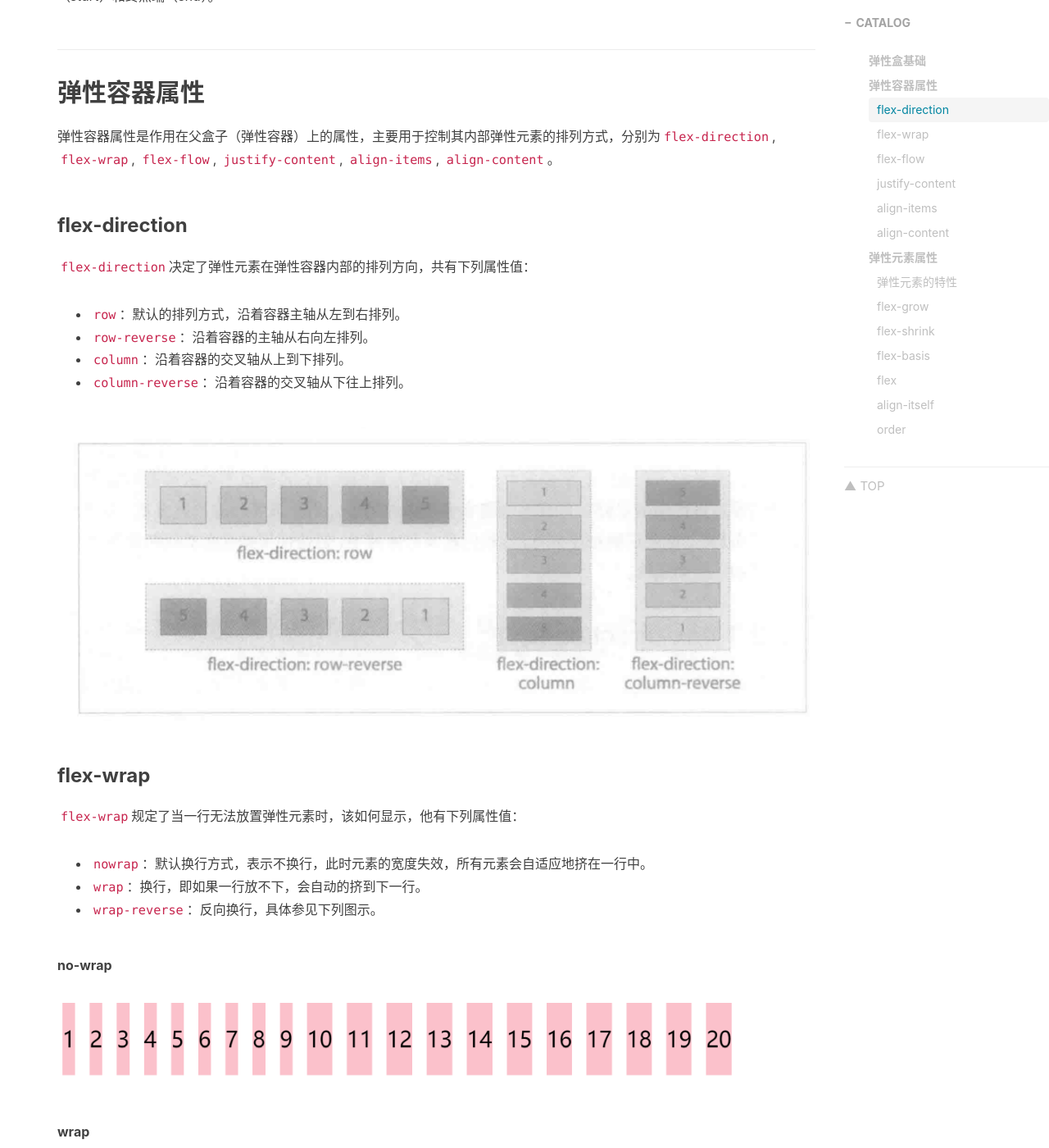
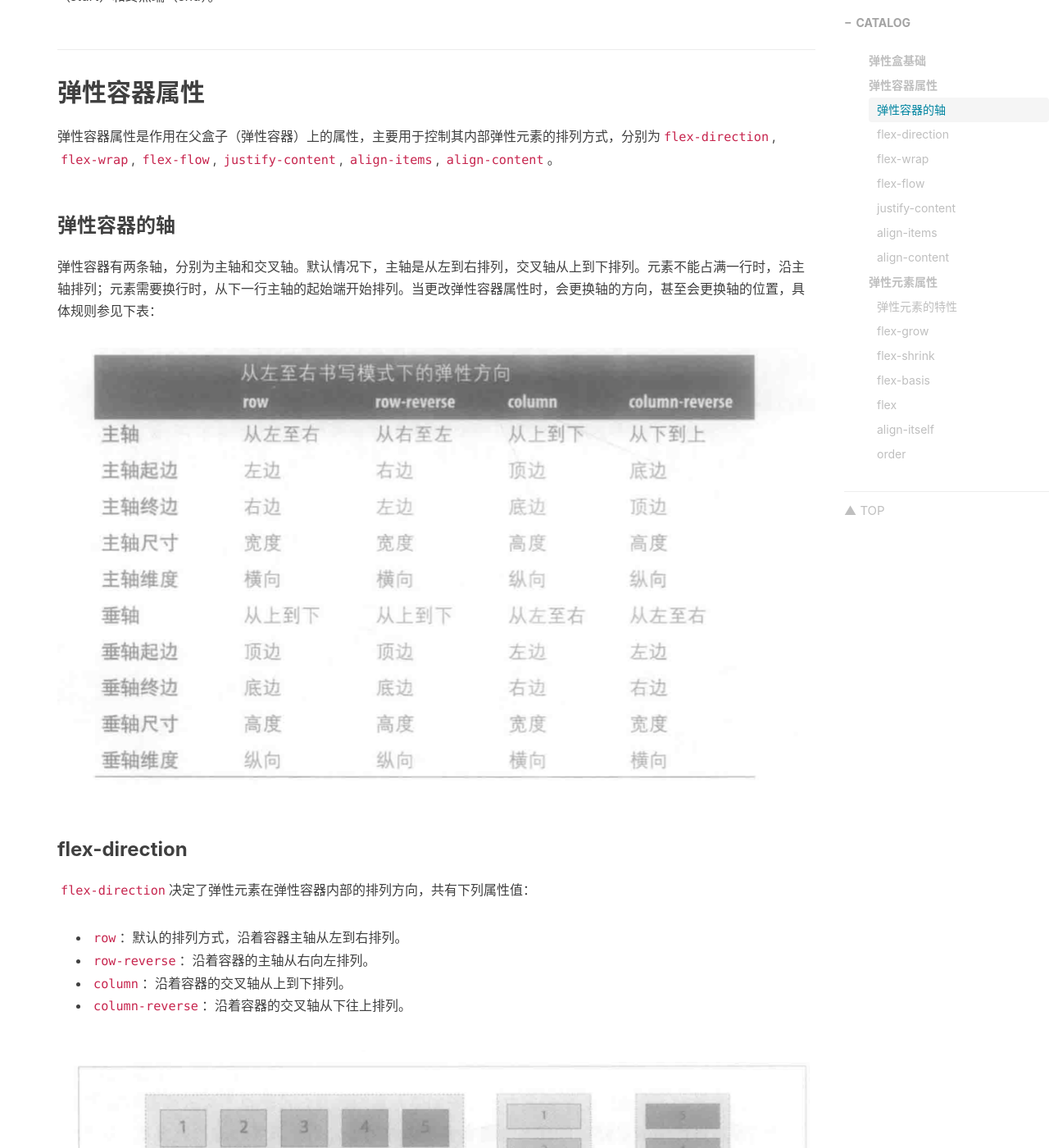
Before and after one commit to eliochiu/eliochiu.github.io, a Jekyll site: the page built from _posts/frontend/css/2022-10-23-frontend-css-layout-06.md, in a window 1280 px wide and 1400 px high, scrolled down 736 px. Shown: the whole window at 82% size. Built offline with Jekyll 4.4.1, drawn with Linux system fonts in a browser that asks for light colours; nearby versions of some CDN libraries; comment, search, counter and statistics services are not loaded; some of the changed text lies outside the part shown.

Commit message:
add css-flex

```diff
--- a/_posts/frontend/css/2022-10-23-frontend-css-layout-06.md
+++ b/_posts/frontend/css/2022-10-23-frontend-css-layout-06.md
@@ -16,7 +16,7 @@ katex: true
 <!-- ![](/img/in-post/post-frontend-css/position-relative1.png#pic_center) -->
 
 ## 弹性盒基础
-弹性盒布局（*Flexible box*）是一种强大的布局方式，我们通过弹性盒设置空间的分布方式、元素之间的排列顺序，可以轻易地实现元素的横向、纵向、折行布局。
+弹性盒布局（*flexible box*）是一种强大的布局方式，我们通过弹性盒设置空间的分布方式、元素之间的排列顺序，可以轻易地实现元素的横向、纵向、折行布局。
 
 弹性盒依赖父子关系。在元素上声明`display: flex`或`display: inline-flex`可以使该元素变成弹性容器（*flexible container*），弹性容器中的元素称为弹性元素（*flexible item*）。
 
@@ -24,6 +24,11 @@ katex: true
 
 ## 弹性容器属性
 弹性容器属性是作用在父盒子（弹性容器）上的属性，主要用于控制其内部弹性元素的排列方式，分别为`flex-direction`, `flex-wrap`, `flex-flow`, `justify-content`, `align-items`, `align-content`。
+
+### 弹性容器的轴
+弹性容器有两条轴，分别为主轴和交叉轴。默认情况下，主轴是从左到右排列，交叉轴从上到下排列。元素不能占满一行时，沿主轴排列；元素需要换行时，从下一行主轴的起始端开始排列。当更改弹性容器属性时，会更换轴的方向，甚至会更换轴的位置，具体规则参见下表：
+
+![](/img/in-post/post-frontend-css/flex-axis.png#pic_center)
 
 ### flex-direction
 `flex-direction`决定了弹性元素在弹性容器内部的排列方向，共有下列属性值：
@@ -37,8 +42,8 @@ katex: true
 ### flex-wrap
 `flex-wrap`规定了当一行无法放置弹性元素时，该如何显示，他有下列属性值：
 - `nowrap`：默认换行方式，表示不换行，此时元素的宽度失效，所有元素会自适应地挤在一行中。
-- `wrap`：换行，即如果一行放不下，会自动的挤到下一行。
-- `wrap-reverse`：反向换行，具体参见下列图示。
+- `wrap`：换行，即如果一行放不下，会自动的挤到第一行的下面。
+- `wrap-reverse`：反向换行，换行的内容位于di一行的上面。具体参见下列图示。
 
 **no-wrap**
 <img src='/img/in-post/post-frontend-css/flex-wrap1.png'>
@@ -80,19 +85,18 @@ katex: true
 **space-evenly**
 <img src='/img/in-post/post-frontend-css/flex-justify6.png' width="50%">
 
-
 ### align-items
 `align-items`属性用于规定元素在交叉轴上的排列方式，他有如下属性值：
 - `flex-start`：默认的对齐方式。在交叉轴上顶部对齐。
 - `center`：在交叉轴上居中对齐。
 - `flex-end`：在交叉轴上底部对齐。
-- `baseline`：在交叉轴上按文字基线对齐。
+- `baseline`：在交叉轴上按第一行元素的文字基线对齐。
 - `stretch`：在交叉轴上拉伸对齐。
 
 <img src='/img/in-post/post-frontend-css/flex-align.png'>
 
 ### align-content
-`align-content`属性指定垂直轴上的额外空间如何分配到弹性元素行之间和周围。
+`align-content`属性指定垂直轴上的额外空间如何分配到弹性元素行之间和周围，适用于分多行显示的弹性容器。
 
 `align-content`和`align-items`虽然都是有关垂直轴上对齐方式的属性，但是`align-content`更关注如何实现行与行之间的对齐，而不是像`align-items`那样的元素与元素之间的对齐。
 
@@ -105,7 +109,7 @@ katex: true
 - `space-between`：行在交叉轴上按两端对齐。
 - `space-around`：保证每一行在交叉轴上两侧的距离相等，行的间隙是行和容器间隙的2倍。
 - `space-evenly`：保证每一行在交叉轴上两侧的距离相等，行的间隙和行和容器间隙相等。
-- `stretch`：行在交叉轴上拉伸对齐。
+- `stretch`：行在交叉轴上拉伸对齐，将所有可拉伸的元素拉伸到和最高的元素一样高（可拉伸元素是指没有指定`min-width`, `max-width`）属性的元素。
 
 <img src='/img/in-post/post-frontend-css/flex-align2.png'>
 
@@ -141,7 +145,7 @@ katex: true
 ### align-itself
 `align-itself`属性规定了元素依照自身想法对齐。
 
-弹性容器中的对齐方式将会应用于所有元素，而`align-itself`可以为元素自身定制对齐方式。
+弹性容器中的对齐方式将会应用于所有元素，而`align-itself`可以为元素自身定制对齐方式，这个属性会覆盖容器属性`align-items`。
 
 ### order
 `order`属性指定元素的排序方式。
```
Also changed, not shown: img/in-post/post-frontend-css/flex-axis.png (added).
